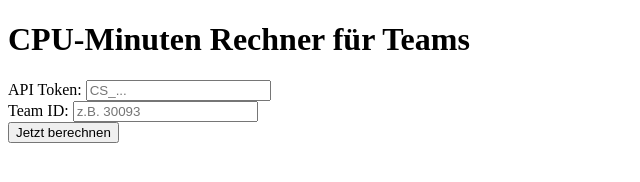
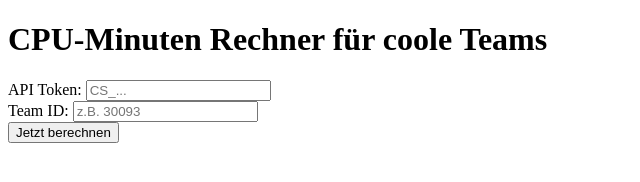
Before and after one commit to nbrodnicke/niklas-fiddle, a website: page public/index.html in a window 1280 px wide. Shown: the whole page, without its empty margins (0-640 px from the left). Drawn offline with Linux system fonts and the light colour scheme.

Commit message:
saving changes

```diff
--- a/public/index.html
+++ b/public/index.html
@@ -1,11 +1,13 @@
 <!DOCTYPE html>
 <html lang="de">
+
 <head>
 	<meta charset="UTF-8">
 	<title>Frontend zu Backend</title>
 </head>
+
 <body>
-    <h1>CPU-Minuten Rechner für Teams</h1>
+	<h1>CPU-Minuten Rechner für coole Teams</h1>
 
 	<div class="input-group">
 		<label for="apiToken">API Token:</label>
@@ -69,4 +71,5 @@
 		}
 	</script>
 </body>
+
 </html>
```
Lines whose indentation alone changed are shown as unchanged.
